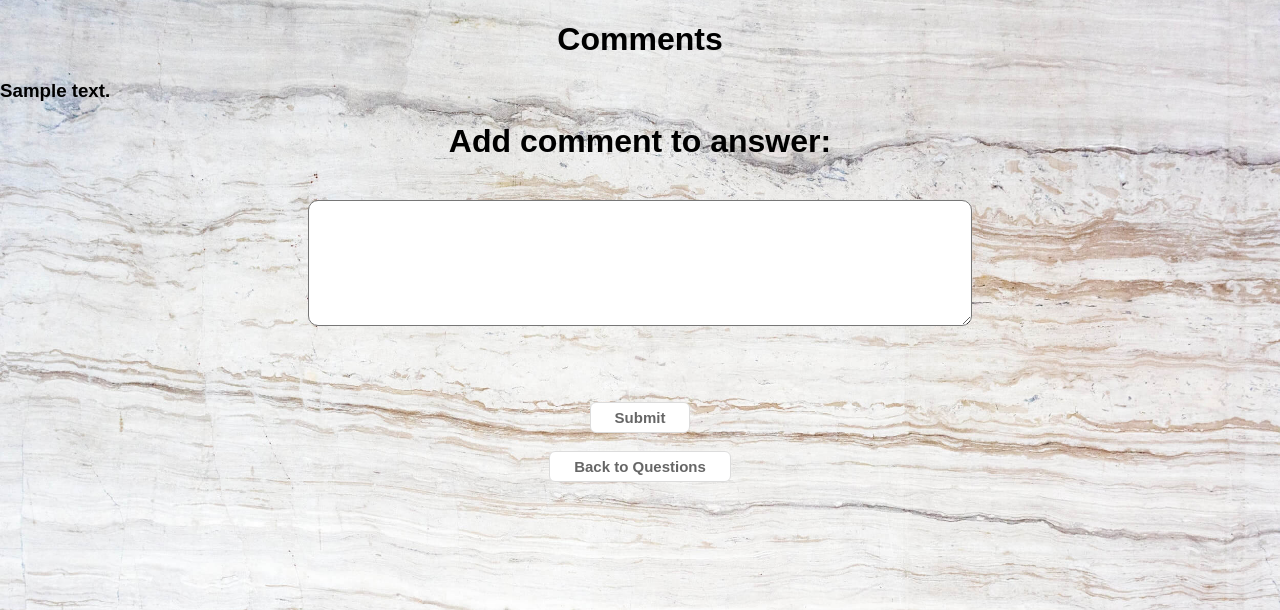
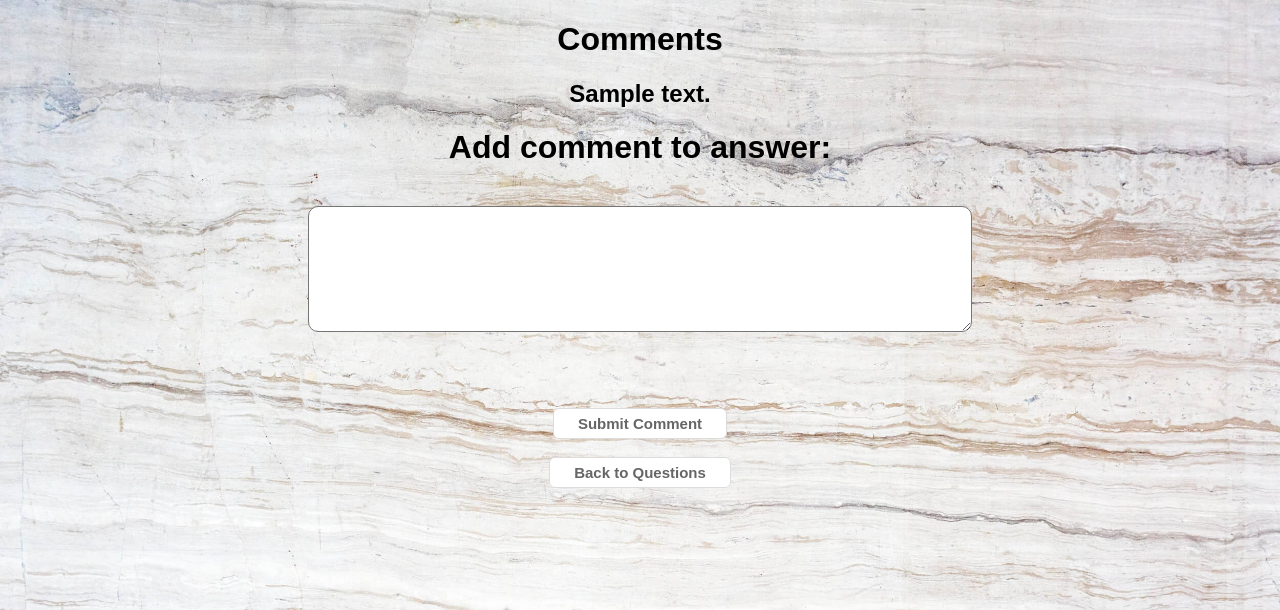
Before and after one commit to MateMiklos/AskMate, a Flask app: template templates/answer_comments.html in a window 1280 px wide. Shown: the top 610 px of the page. Run offline with Flask 2, Linux system fonts and the light colour scheme; the template is opened without the code that fills it: most values are stand-ins (such as "Sample title", 1, 10 or a date in 2020).

Commit message:
refactored answer comment

```diff
--- a/server.py
+++ b/server.py
@@ -24,6 +24,8 @@ def search():
     if request.method == "GET":
         post_request = request.args.get('search')
         search = ('%' + post_request + '%')
+
+
 @app.route("/search", methods=["POST"])
 def list_():
     if request.method=="POST":
--- a/templates/add_answer.html
+++ b/templates/add_answer.html
@@ -13,7 +13,7 @@
             <h1><label for="add_answer">Add answer to question:</label></h1>
             <br>
             <input type="text" name="vote_number" value="1" hidden>
-            <input type="text" name="question_id" value="{{ question["id"] }}" hidden>
+            <input type="text" name="question_id" value="{{ questions[0]["id"] }}" hidden>
             <textarea id="message" name="message" rows="8" cols="80"></textarea>
             <input type="text" name="image" value="img/answer.jpg" hidden>
             <br><br>
--- a/templates/answer_comments.html
+++ b/templates/answer_comments.html
@@ -2,17 +2,19 @@
 <html lang="en">
 <body>
 <h1>Comments</h1>
-<h3>{{ answer['message'] }}</h3>
+{% for elem in answer %}
+<h2>{{ elem['message'] }}</h2>
+{% endfor %}
 <div style="text-align:center;">
     <form action="/answer/{{ id }}/new-comment" method="POST">
         <h1><label for="answer_comments">Add comment to answer:</label></h1>
         <br>
-        <input type="text" name="comment_id" value="{{ question["id"] }}" hidden>
+        <input type="text" name="comment_id" value="{{ answer["id"] }}" hidden>
         <textarea id="message" name="message" rows="8" cols="80"></textarea>
         <br><br>
         <br><br>
         <br>
-        <input class=" button " type=submit value="Submit">
+        <input class=" button " type=submit value="Submit Comment">
         <br><br>
         <a href='/question/{{ question_id }}' class="button" style="text-decoration: none">Back to Questions</a>
     </form>
--- a/templates/display.html
+++ b/templates/display.html
@@ -52,7 +52,7 @@
     </div>
     <br>
     <div style="text-align:center;">
-        <a href='/question/{{ questions['id'] }}/new-answer' class="button" style="text-decoration: none">Add New Answer</a>
+        <a href='/question/{{ questions[0]['id'] }}/new-answer' class="button" style="text-decoration: none">Add New Answer</a>
     </div>
     <br><br>
     <div style="text-align:center;">
```
